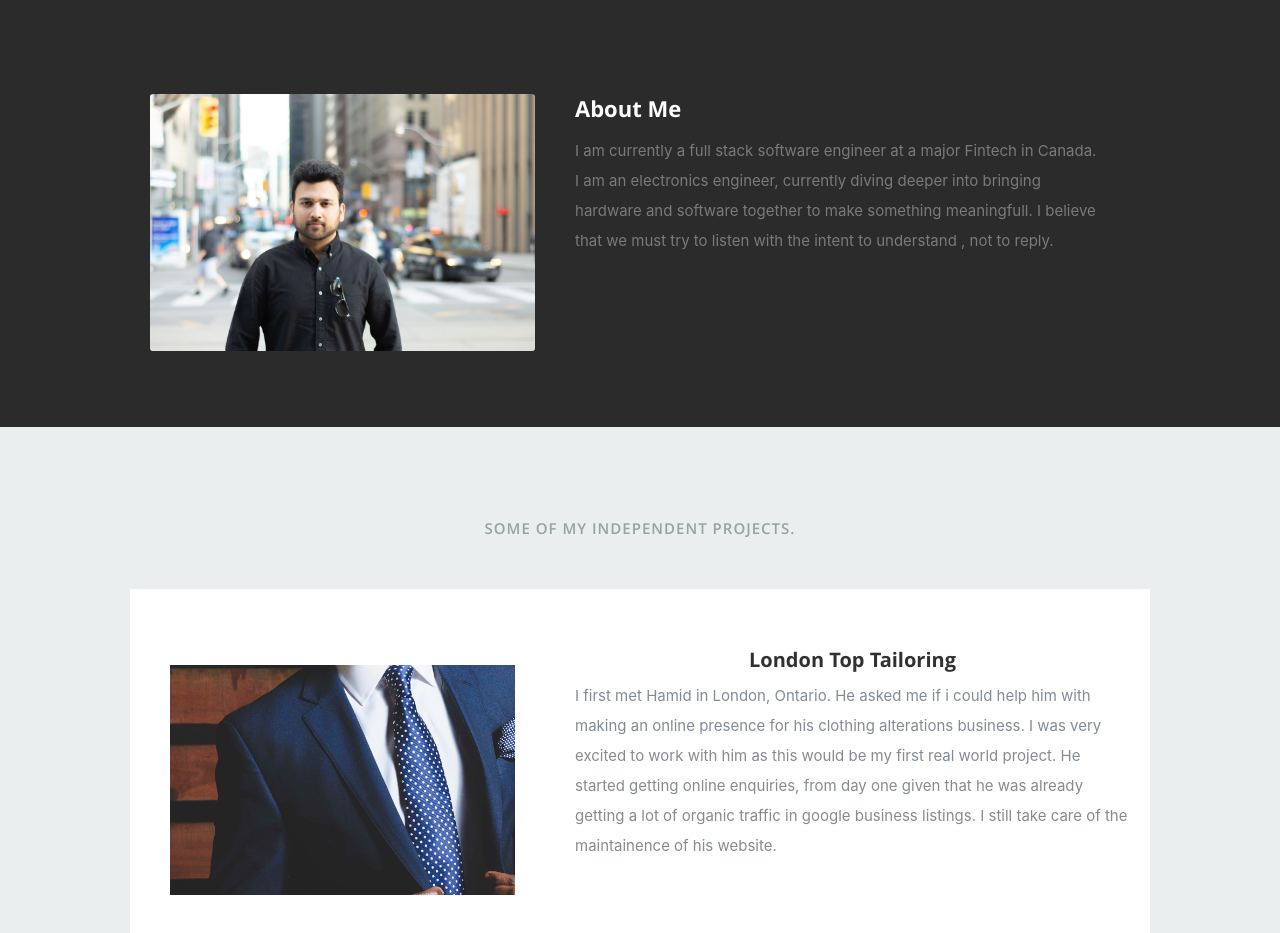
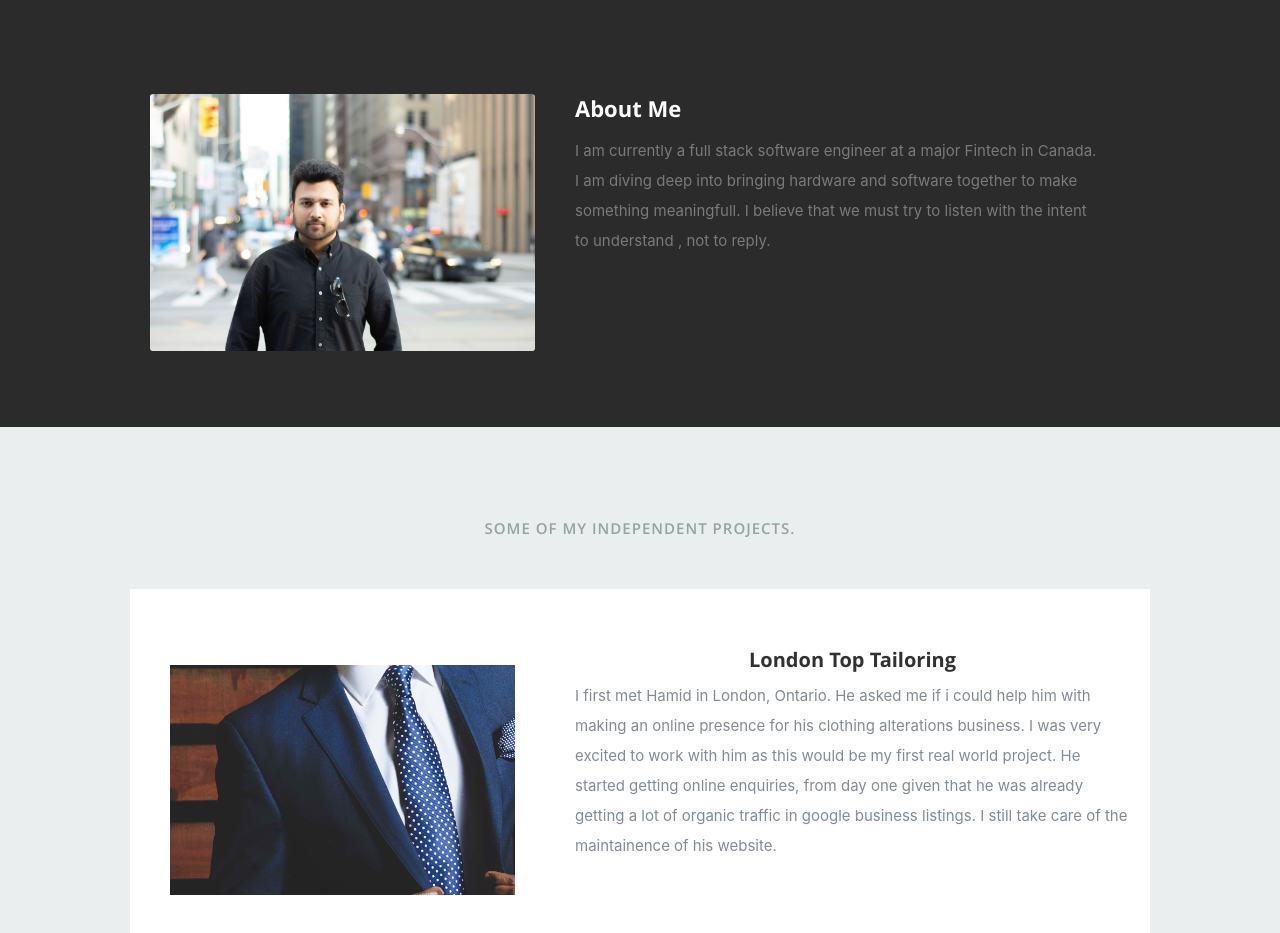
Before and after one commit to sahilg14/sahil, a React (Create React App) app: page / in a window 1280 px wide. Shown: the part 802-1735 px from the top of the page. Built offline with nearby package versions, Linux system fonts and the light colour scheme.

Commit message:
update text

```diff
--- a/src/resumeData.js
+++ b/src/resumeData.js
@@ -22,7 +22,7 @@ let resumeData = {
           "className":"fa fa-twitter"
         }
       ],
-    "aboutme":"I am currently a full stack software engineer at a major Fintech in Canada. I am an electronics engineer, currently diving deeper into bringing hardware and software together to make something meaningfull. I believe that we must try to listen with the intent to understand , not to reply.",
+    "aboutme":"I am currently a full stack software engineer at a major Fintech in Canada. I am diving deep into bringing hardware and software together to make something meaningfull. I believe that we must try to listen with the intent to understand , not to reply.",
     "address":"Canada",
     "website":"https://sahilg14.github.io/sahil",
     "education":[
```
